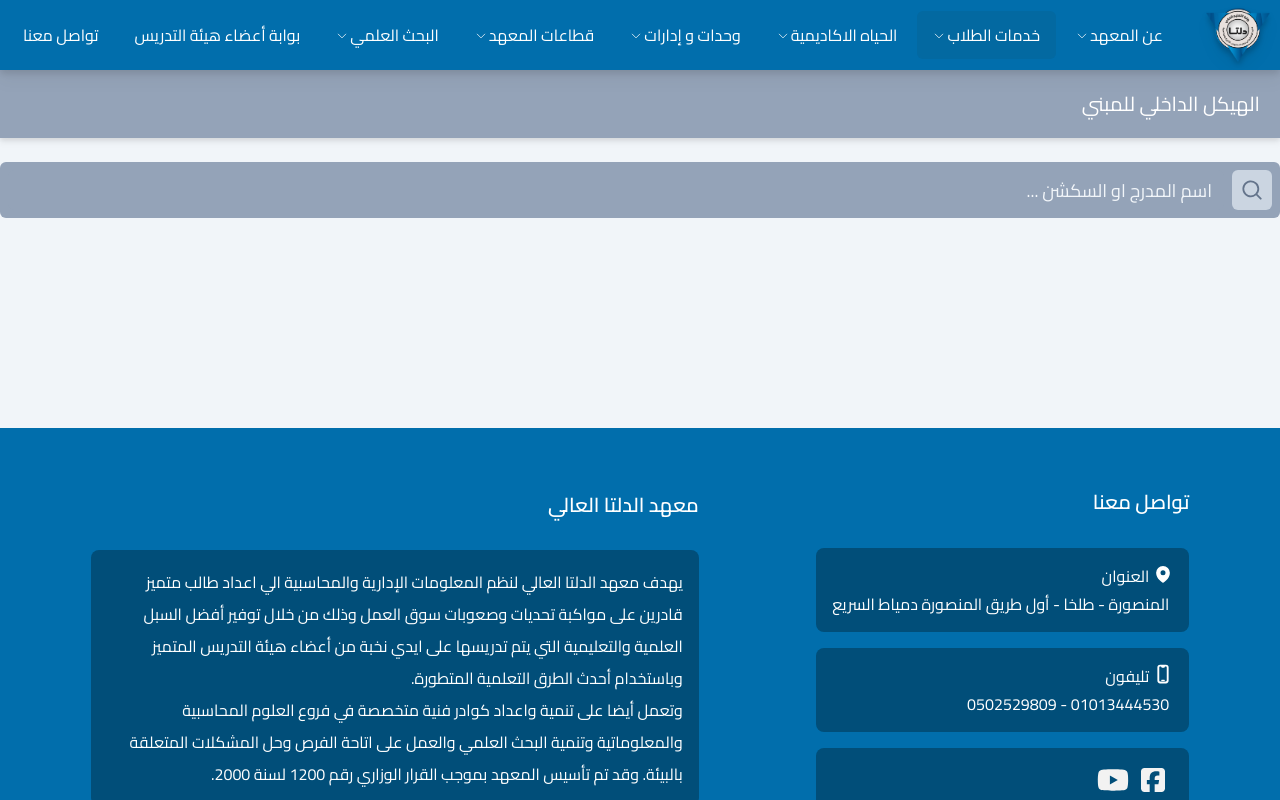
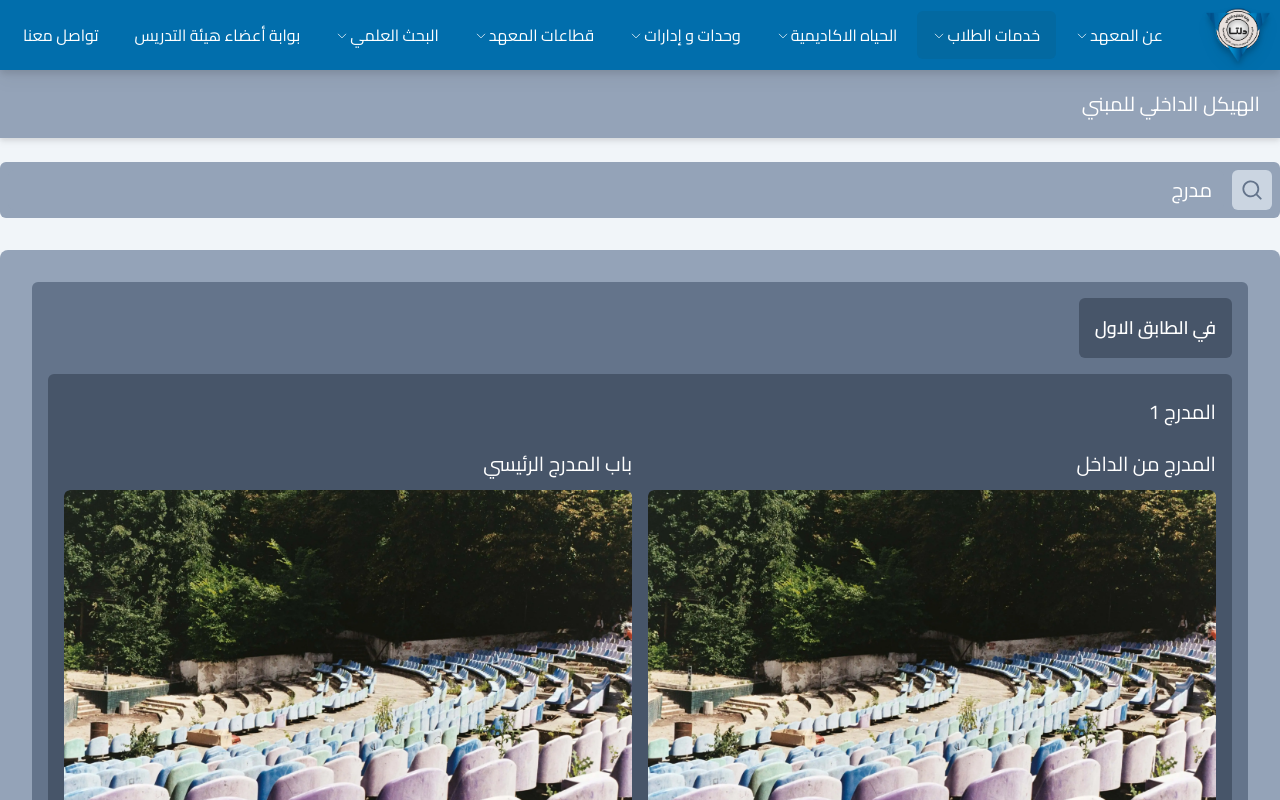
Before and after one commit to ahmedsalama288/graduation-project-with-backend, a Next.js app: page /student-services/search-for-amphitheater-or-section in a window 1280 px wide. Shown: the top 800 px of the page. Built offline with nearby package versions, Linux system fonts and the light colour scheme.

Commit message:
set initial state value

```diff
--- a/src/app/ui/search-for-amphitheater-or-section/search-for-amphitheater-or-section.tsx
+++ b/src/app/ui/search-for-amphitheater-or-section/search-for-amphitheater-or-section.tsx
@@ -4,7 +4,7 @@ import SearchBar from "./search-bar";
 import SearchResult from "./search-result";
 
 export default function SearchForAmphitheaterOrSection() {
-  const [searchInputValue, setSearchInputValue] = useState("");
+  const [searchInputValue, setSearchInputValue] = useState("مدرج");
   const [isInputHasInvalidValue, setIsInputHasInvalidValue] = useState(false);
 
   const handleSearchInputChange = (searchInput: string) => {
```
